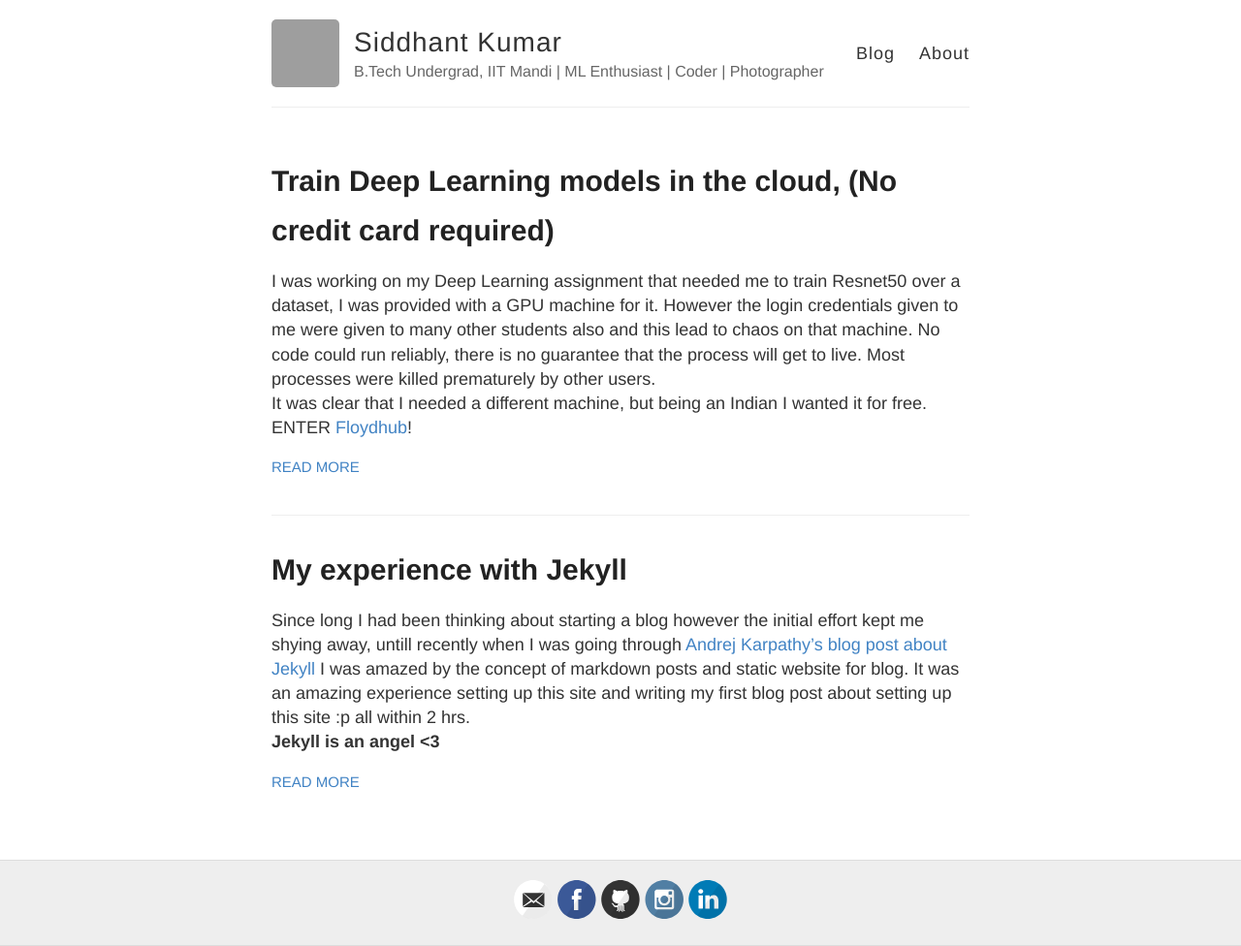
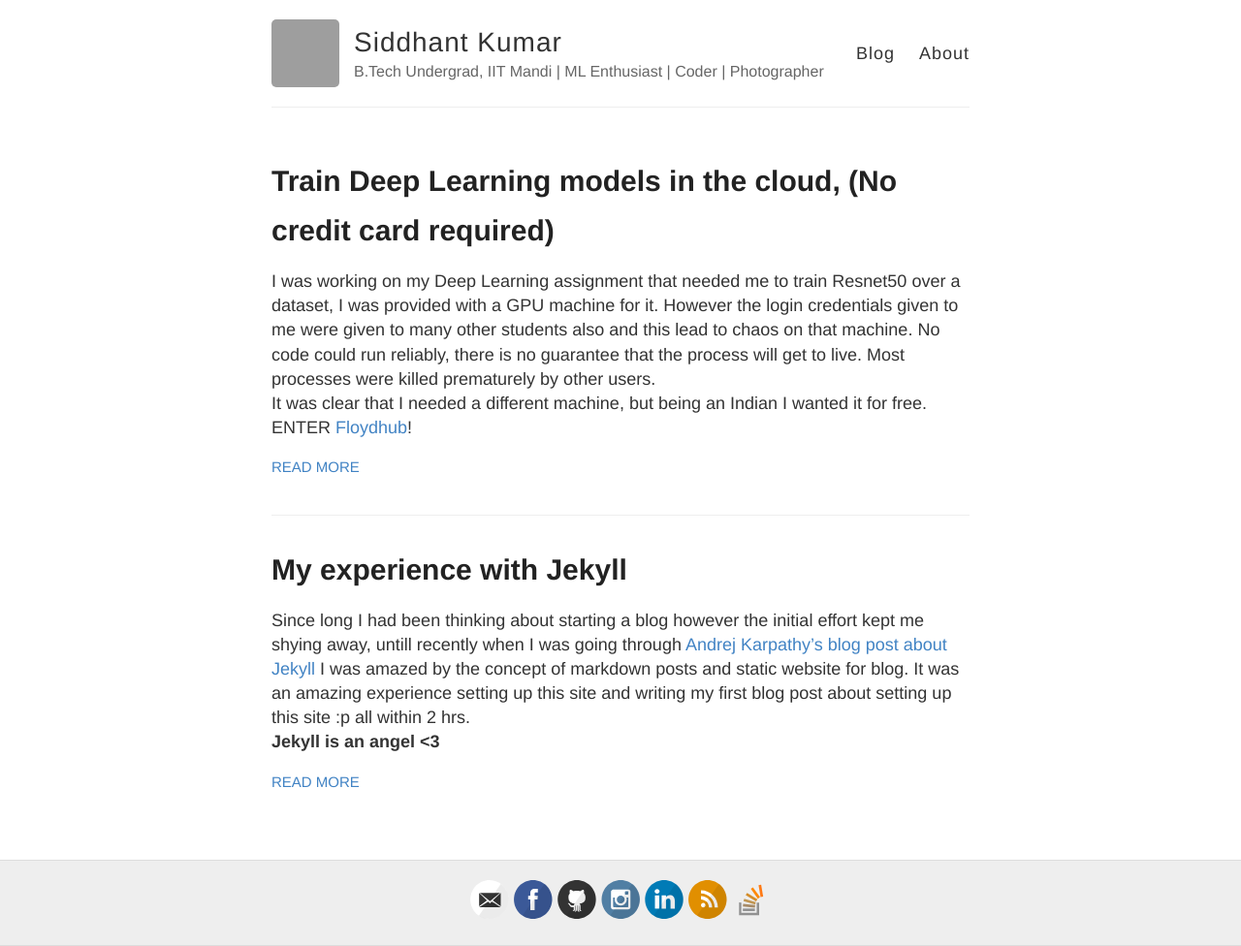
Before and after one commit to saytosid/saytosid.github.io, a Jekyll site: the page built from index.html, in a window 1280 px wide. Shown: the whole page at 97% size. Built offline with Jekyll 4.4.1, drawn with Linux system fonts in a browser that asks for light colours; grey boxes are pictures that could not be loaded.

Commit message:
Updated _config.yml

```diff
--- a/_config.yml
+++ b/_config.yml
@@ -24,8 +24,9 @@ footer-links:
   instagram: saytosid
   linkedin: saytosid
   pinterest:
-  rss: # just type anything here for a working RSS icon
-  stackoverflow: # your stackoverflow profile, e.g. "users/50476/bart-kiers"
+  rss: ENIGMA # just type anything here for a working RSS icon
+  stackoverflow: users/5752739/siddhant-kumar
+  500px: saytosid
   youtube: # channel/<your_long_string> or user/<user-name>
   googleplus: # anything in your profile username that comes after plus.google.com/
 
```
